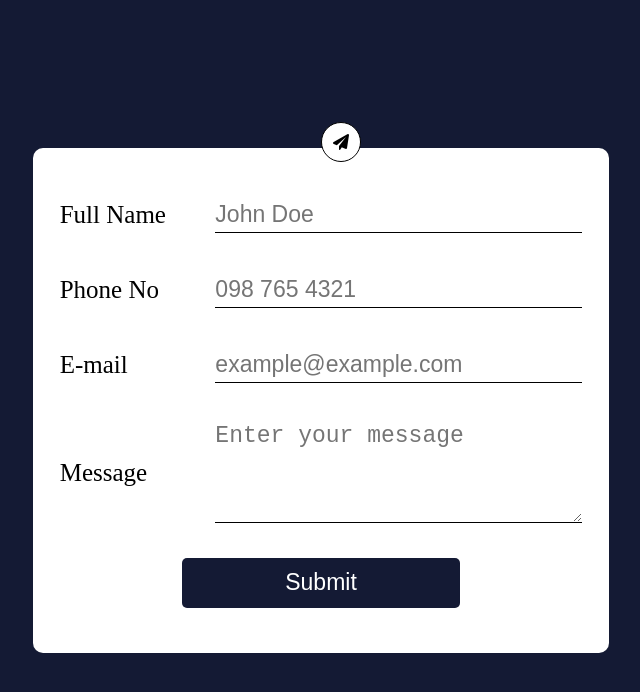
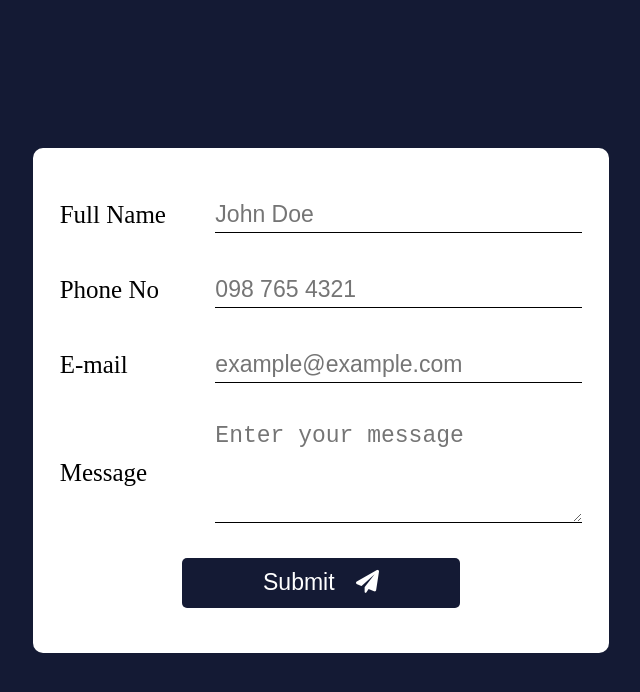
Before and after one commit to Siddiq05/Form-Validation, a plain HTML site: page index.html in a window 1280 px wide. Shown: the whole page, without its empty margins (319-959 px from the left). Drawn offline with Linux system fonts and the light colour scheme.

Commit message:
second commit

```diff
--- a/index.html
+++ b/index.html
@@ -14,7 +14,7 @@
     <div class="container">
 
       <form>
-        <i class="fa-solid fa-paper-plane fa-beat" id="icon"></i>
+
         <div class="input-group">
           <label for="fname">Full Name</label>
           <input type="text" id="fname" placeholder="John Doe" />
@@ -35,7 +35,7 @@
           <textarea id="msg" rows="5" placeholder="Enter your message"></textarea>
           <span class="msg-error"></span>
         </div>
-        <button type="submit">Submit</button>
+        <button type="submit">Submit <i class="fa-solid fa-paper-plane fa-beat" style="padding-left: 15px;"></i></button>
         <span class="submit-error"></span>
       </div>
       </form>
```
